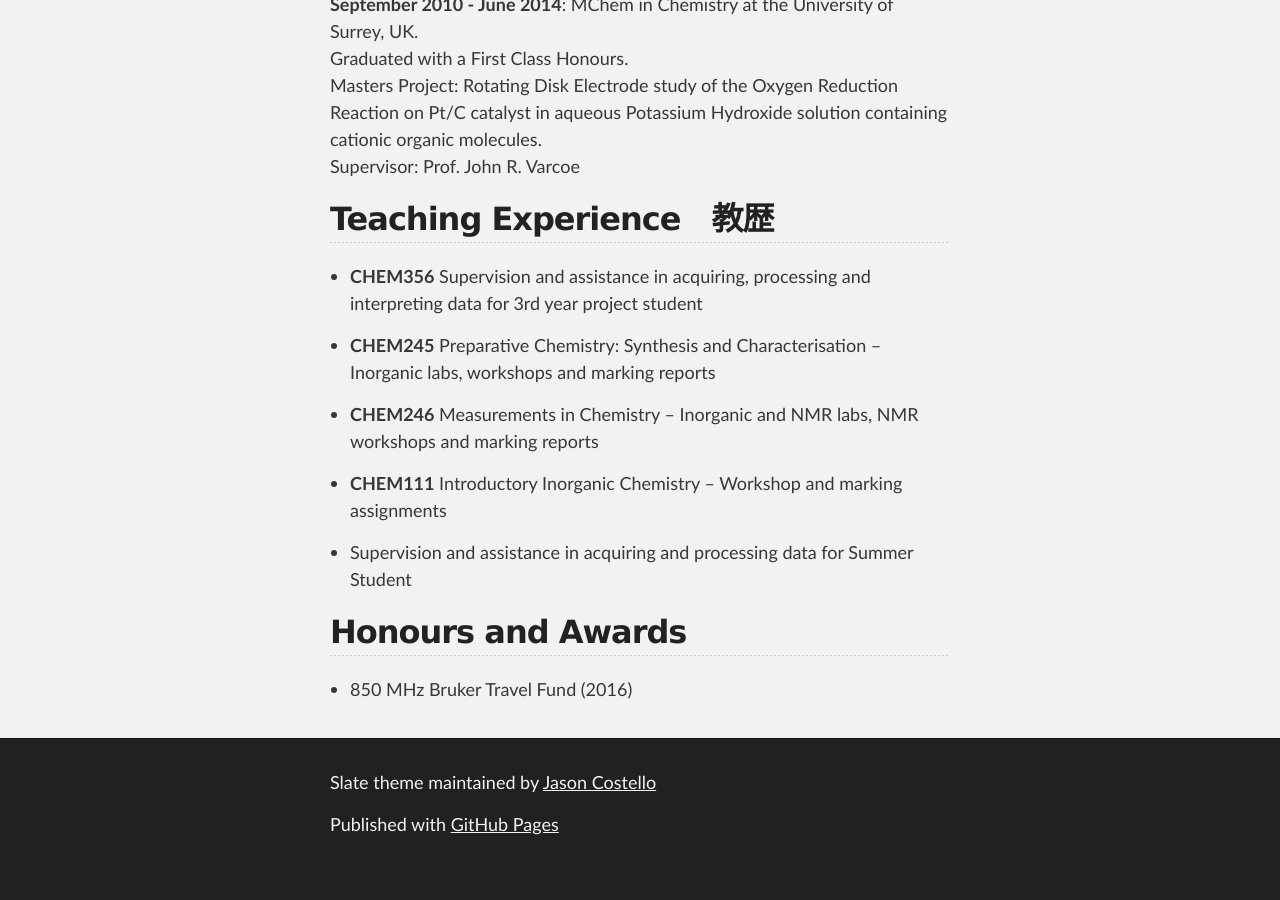
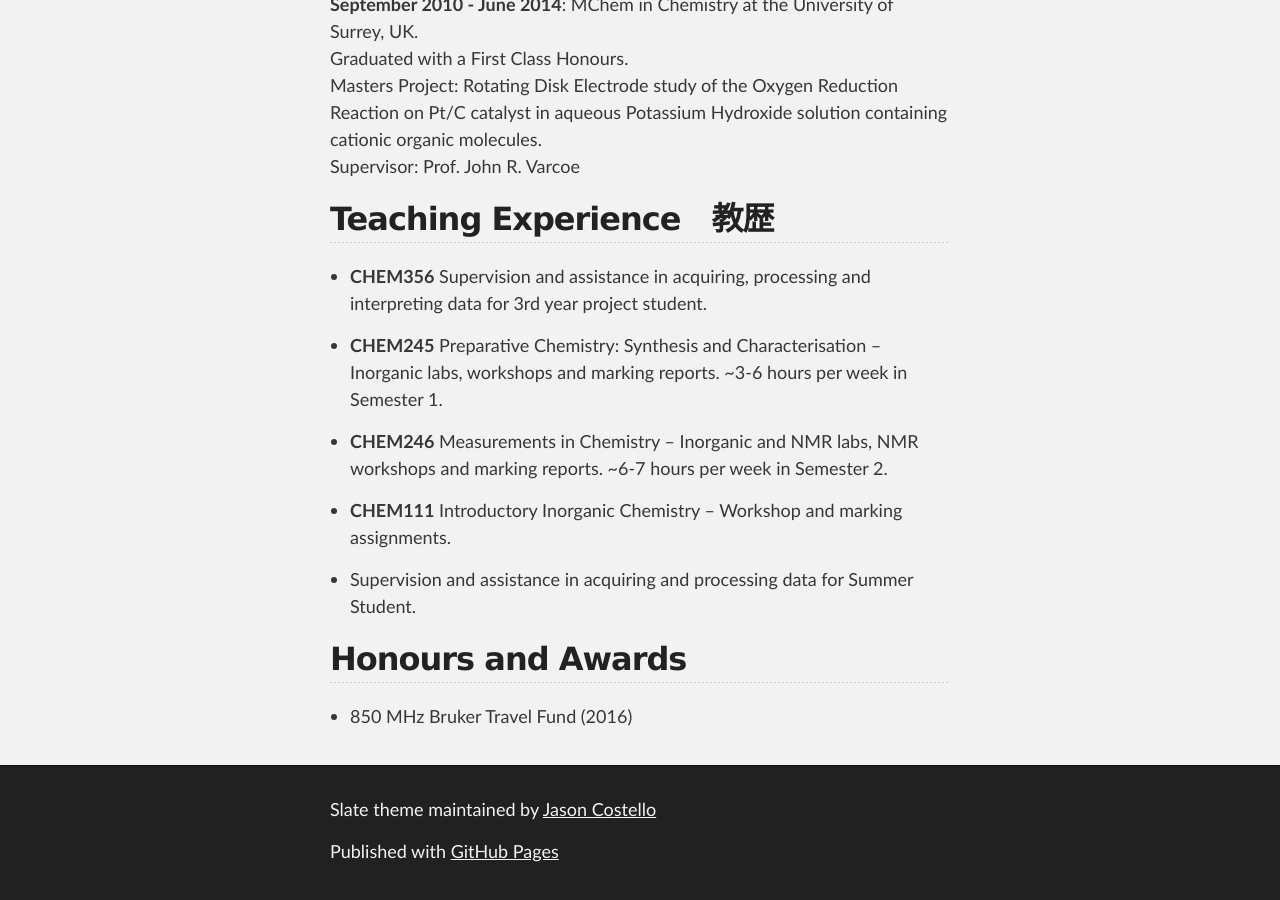
Before and after one commit to kkinglis/kkinglis.github.io, a Jekyll site: the page built from profile.md, in a window 1280 px wide and 900 px high, scrolled down 987 px. Built offline with Jekyll 4.4.1, drawn with Linux system fonts in a browser that asks for light colours; before the commit the page ends 1860 px from its top, so only the background shows below that.

Commit message:
japanese

```diff
--- a/profile.md
+++ b/profile.md
@@ -26,15 +26,15 @@ Supervisor: Prof. John R. Varcoe
 
 ## Teaching Experience　教歴
 
-* **CHEM356** Supervision and assistance in acquiring, processing and interpreting data for 3rd year project student
+* **CHEM356** Supervision and assistance in acquiring, processing and interpreting data for 3rd year project student.
 
-* **CHEM245** Preparative Chemistry: Synthesis and Characterisation -- Inorganic labs, workshops and marking reports
+* **CHEM245** Preparative Chemistry: Synthesis and Characterisation -- Inorganic labs, workshops and marking reports. ~3-6 hours per week in Semester 1.
 
-* **CHEM246** Measurements in Chemistry -- Inorganic and NMR labs, NMR workshops and marking reports
+* **CHEM246** Measurements in Chemistry -- Inorganic and NMR labs, NMR workshops and marking reports. ~6-7 hours per week in Semester 2.
 
-* **CHEM111** Introductory Inorganic Chemistry -- Workshop and marking assignments
+* **CHEM111** Introductory Inorganic Chemistry -- Workshop and marking assignments.
 
-* Supervision and assistance in acquiring and processing data for Summer Student
+* Supervision and assistance in acquiring and processing data for Summer Student.
 
 ## Honours and Awards
 
```
Also changed, not shown: research.md (+3 -0 lines).
